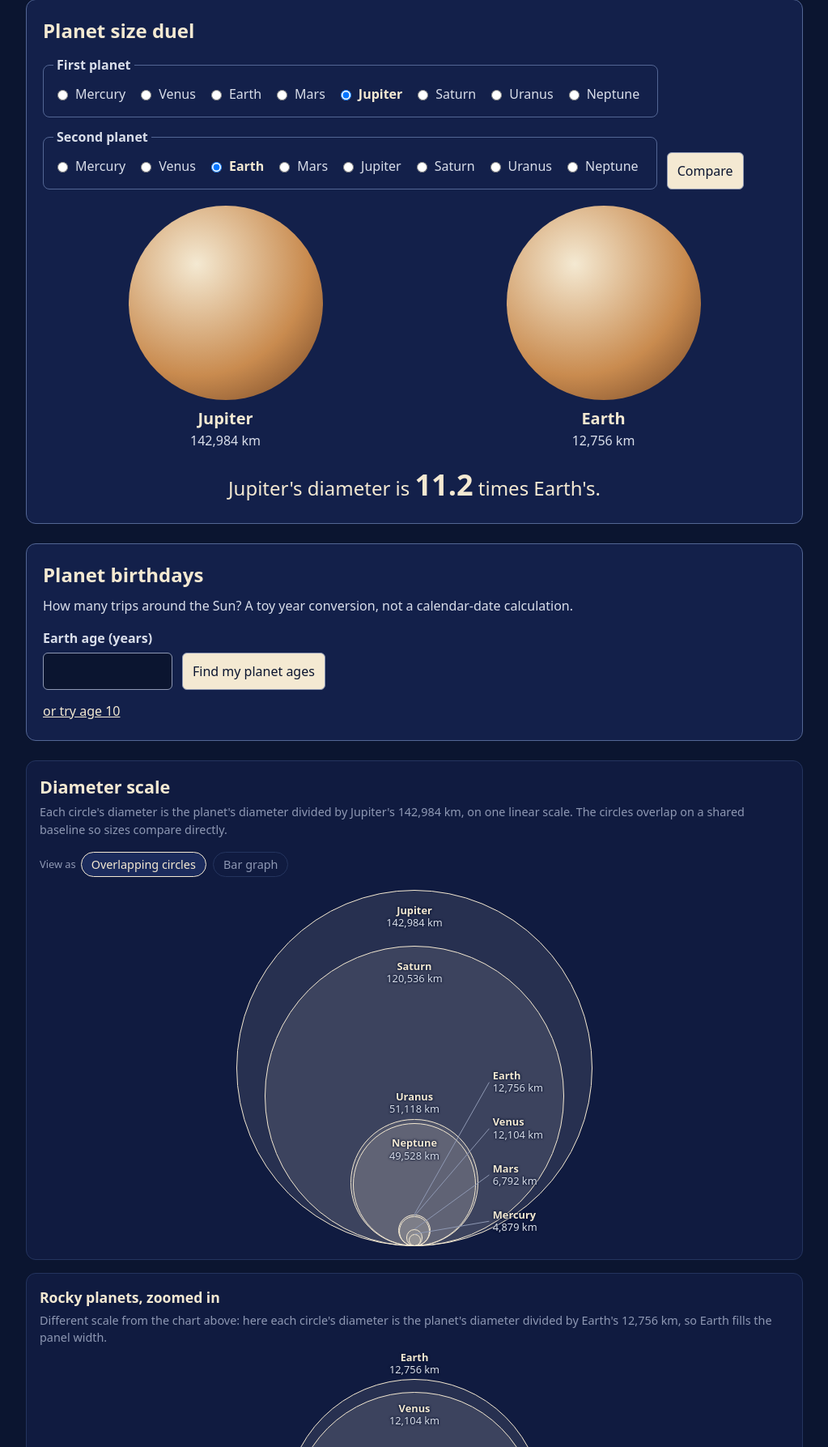
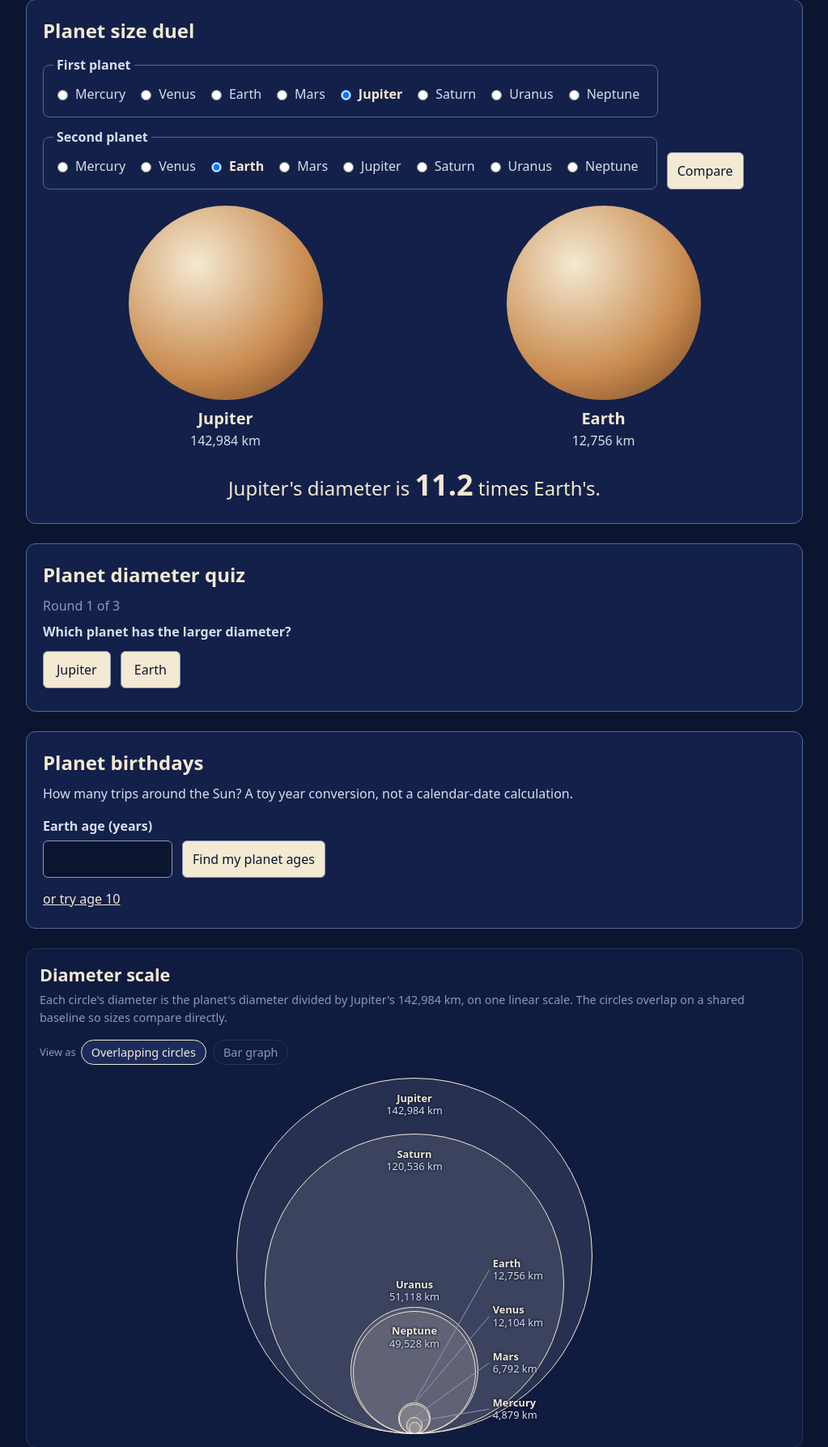
Before and after one commit to l33tfleet/loop-build-test, a FastAPI app: page / in a window 1280 px wide. Shown: the part 131-1918 px from the top of the page at 81% size, without its empty margins (128-1151 px from the left). Run offline with FastAPI, Linux system fonts and the light colour scheme.

Commit message:
Add deterministic three-round planet diameter quiz (#40)
Reveal both diameters and answer feedback, validate inputs, and wrap Next after round three. Add 22 regression cases, confirmed failing before implementation.

Validation: make check passes with 130 tests using a temporary sandbox runtime workaround.

Refs #6

Co-authored-by: Lex Murphy <lex@lex.tail83f074.ts.net>
Co-authored-by: l33tfleet-loop-bench[bot] <347181019+l33tfleet-loop-bench[bot]@users.noreply.github.com>

```diff
--- a/app/main.py
+++ b/app/main.py
@@ -3,7 +3,7 @@ import json
 import math
 from pathlib import Path
 
-from fastapi import FastAPI, HTTPException, Request
+from fastapi import FastAPI, HTTPException, Query, Request
 from fastapi.responses import HTMLResponse
 from fastapi.staticfiles import StaticFiles
 from fastapi.templating import Jinja2Templates
@@ -24,6 +24,7 @@ LEADER_BELOW = 20  # circles under this % of the frame are too small to hold a l
 CROWDED = 12  # big circles whose tops are this close get labels on opposite sides of the rim
 ROCKY = ("Mercury", "Venus", "Earth", "Mars")  # zoomed inset, scaled to Earth instead of the largest planet
 LEADER_STEP = 13  # vertical spacing (% of frame) between leader-line labels; fits two text lines at 320px
+QUIZ_PAIRS = (("jupiter", "earth"), ("mercury", "mars"), ("neptune", "uranus"))
 
 
 def _ordinal(n):
@@ -63,8 +64,24 @@ def _duel(planets, left, right):
     return {"left": left, "right": right, "sides": [a, b], "ratio": f"{a['diameter_km'] / b['diameter_km']:.1f}"}
 
 
+def _quiz(planets, round_number, choice):
+    """All quiz state comes from the URL and the fixed planet snapshot."""
+    if round_number not in ("1", "2", "3"):
+        return {"error": "Choose a round from 1 through 3."}
+    number = int(round_number)
+    pair = QUIZ_PAIRS[number - 1]
+    if choice is not None and choice not in pair:
+        return {"error": "Choose one of the two planets in this round."}
+    by_slug = {p["name"].lower(): p for p in planets}
+    sides = [by_slug[slug] for slug in pair]
+    winner = max(sides, key=lambda p: p["diameter_km"])
+    return {"number": number, "sides": sides, "choice": by_slug[choice] if choice else None,
+            "winner": winner, "correct": choice == winner["name"].lower(), "next": number % 3 + 1}
+
+
 @app.get("/", response_class=HTMLResponse)
-def home(request: Request, age: str | None = None, sort: str = "sun", left: str = "jupiter", right: str = "earth"):
+def home(request: Request, age: str | None = None, sort: str = "sun", left: str = "jupiter", right: str = "earth",
+         round_number: str = Query("1", alias="round"), choice: str | None = None):
     sort_keys = {
         "sun": lambda p: (p["order"], p["name"].lower()),
         "diameter": lambda p: (-p["diameter_km"], p["name"].lower()),
@@ -107,7 +124,8 @@ def home(request: Request, age: str | None = None, sort: str = "sun", left: str
                 birthdays.append({"name": name, "years": f"{years:.1f}"})
     context.update(age=age if age is not None else "", age_error=age_error, birthdays=birthdays)
     context["duel"] = _duel(planets, left, right)
-    status = 422 if "error" in context["duel"] else 200
+    context["quiz"] = _quiz(planets, round_number, choice)
+    status = 422 if "error" in context["duel"] or "error" in context["quiz"] else 200
     return templates.TemplateResponse(request, "index.html", context, status_code=status)
 
 
--- a/static/arcade.css
+++ b/static/arcade.css
@@ -153,3 +153,17 @@ main:has(#scale-view-bars:checked) .rocky-inset { display: none; }
 .duel-ratio { margin: 16px 0 0; color: var(--paper); font-size: 1.5rem; text-align: center; }
 .duel-ratio strong { font-size: 2.25rem; font-variant-numeric: tabular-nums; }
 #duel-error { color: #ffd3c6; }
+
+.planet-quiz { margin-bottom: 24px; padding: 20px; border: 1px solid #536694; border-radius: 12px; background: #13204a; }
+.planet-quiz h2 { margin: 0; color: var(--paper); }
+.quiz-round { margin: 8px 0; color: var(--muted); }
+.planet-quiz fieldset { min-inline-size: 0; margin: 0; padding: 0; border: 0; }
+.planet-quiz legend { padding: 0; margin-bottom: 12px; font-weight: 600; }
+.planet-quiz button, .quiz-next { display: inline-block; max-width: 100%; margin: 0 8px 8px 0; padding: 10px 16px;
+                               border: 1px solid var(--muted); border-radius: 6px; background: var(--paper);
+                               color: var(--navy); font: inherit; cursor: pointer; }
+.planet-quiz :focus-visible { outline: 3px solid #b3ceff; outline-offset: 3px; }
+.quiz-answer { margin: 12px 0; padding: 12px 16px; background: var(--navy); border-radius: 8px; }
+.quiz-answer p { margin: 4px 0; }
+.quiz-answer ul { padding-left: 20px; font-variant-numeric: tabular-nums; }
+.planet-quiz [role="alert"] { color: #ffd3c6; }
--- a/templates/index.html
+++ b/templates/index.html
@@ -39,6 +39,36 @@
         {% endfor %}
       </div>
       <p class="duel-ratio" aria-live="polite">{{ duel.sides[0].name }}'s diameter is <strong>{{ duel.ratio }}</strong> times {{ duel.sides[1].name }}'s.</p>
+      {% endif %}
+    </section>
+    <section class="planet-quiz" aria-labelledby="quiz-title">
+      <h2 id="quiz-title">Planet diameter quiz</h2>
+      {% if quiz.error %}
+      <p role="alert">{{ quiz.error }}</p>
+      <a class="quiz-next" href="/?round=1">Start at round 1</a>
+      {% else %}
+      <p class="quiz-round">Round {{ quiz.number }} of 3</p>
+      <form action="/" method="get">
+        <input type="hidden" name="round" value="{{ quiz.number }}">
+        <fieldset>
+          <legend>Which planet has the larger diameter?</legend>
+          {% for p in quiz.sides %}
+          <button type="submit" name="choice" value="{{ p.name|lower }}">{{ p.name }}</button>
+          {% endfor %}
+        </fieldset>
+      </form>
+      {% if quiz.choice %}
+      <div class="quiz-answer" role="status">
+        <p><strong>{{ "Correct" if quiz.correct else "Try the next pair" }}</strong> — You chose {{ quiz.choice.name }}.</p>
+        <ul>
+          {% for p in quiz.sides %}
+          <li>{{ p.name }}: {{ "{:,}".format(p.diameter_km) }} km</li>
+          {% endfor %}
+        </ul>
+        <p>{{ quiz.winner.name }} has the larger diameter.</p>
+      </div>
+      <a class="quiz-next" href="/?round={{ quiz.next }}">Next</a>
+      {% endif %}
       {% endif %}
     </section>
     <section class="birthday-booth" aria-labelledby="birthday-title">
```
Also changed, not shown: tests/regressions/test_planet_quiz.py (added, +82 -0 lines).
